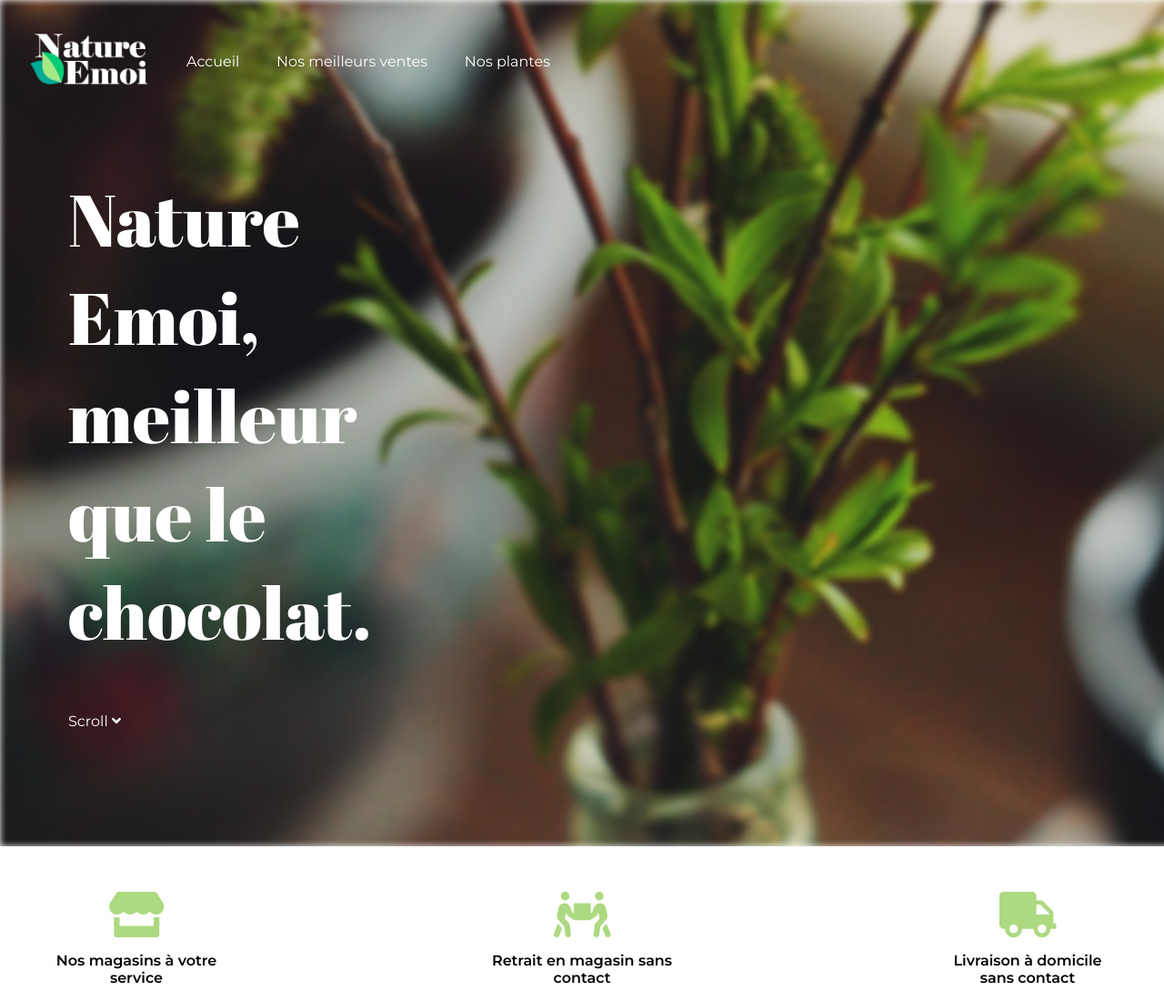
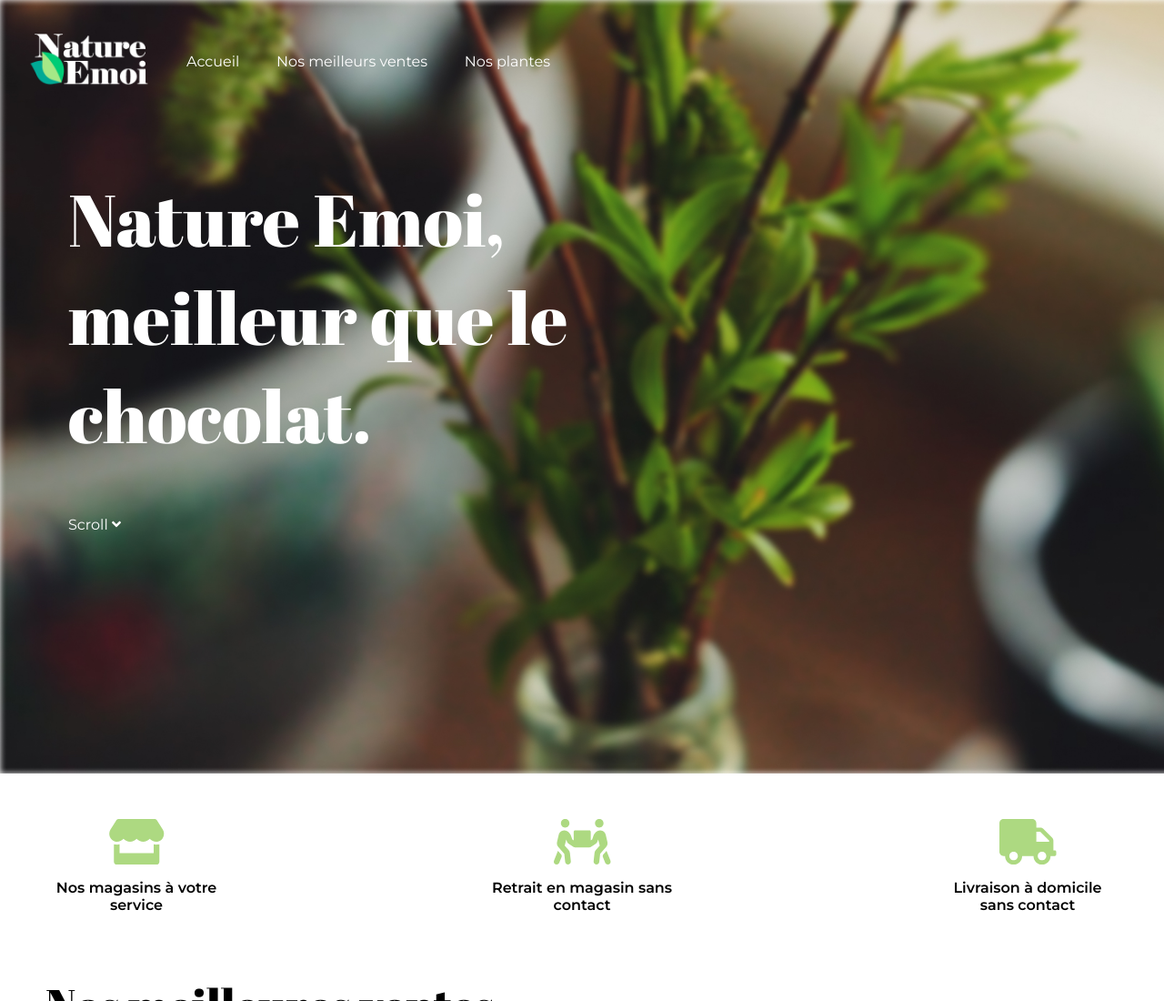
Before and after one commit to Aichetou-Gaye/naturetmoi, a plain HTML site: page index.html in a window 1280 px wide. Shown: the top 1100 px of the page at 91% size. Drawn offline with Linux system fonts and the light colour scheme.

Commit message:
second commit

```diff
--- a/css/styles.css
+++ b/css/styles.css
@@ -19,12 +19,11 @@ header.header {
 }
 header.header img {
     width: 150px;
-
 }
 section.top-page {
     background: url('../images/bg.jpg');
     background-size: cover;
-    height: 110vh;
+    height: 100vh;
     padding: 25px;
 }
 .landing-page {
@@ -35,9 +34,10 @@ section.top-page {
 .big-title {
     color: white;
     font-size: 80px;
-    font-family: 'Abril Fatface', cursive;
+    font-family: 'Abril FatFace', cursive;
     font-weight: 100;
-    width: 40%;
+    /*padding: 20px 50px;*/
+    width: 50%;
 }
 .scroll-down {
     color: white;
```
Also changed, not shown: 1 other file.
